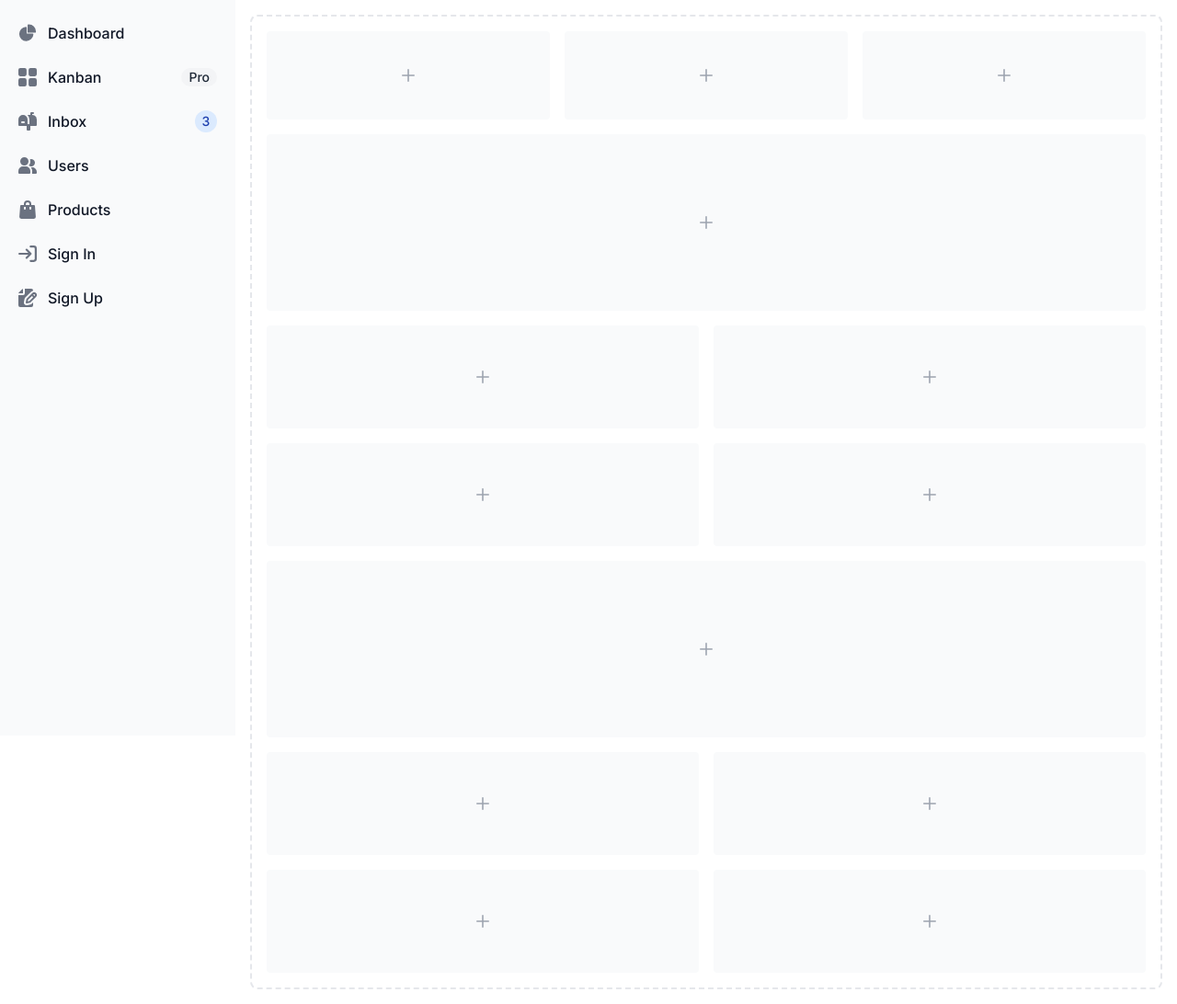
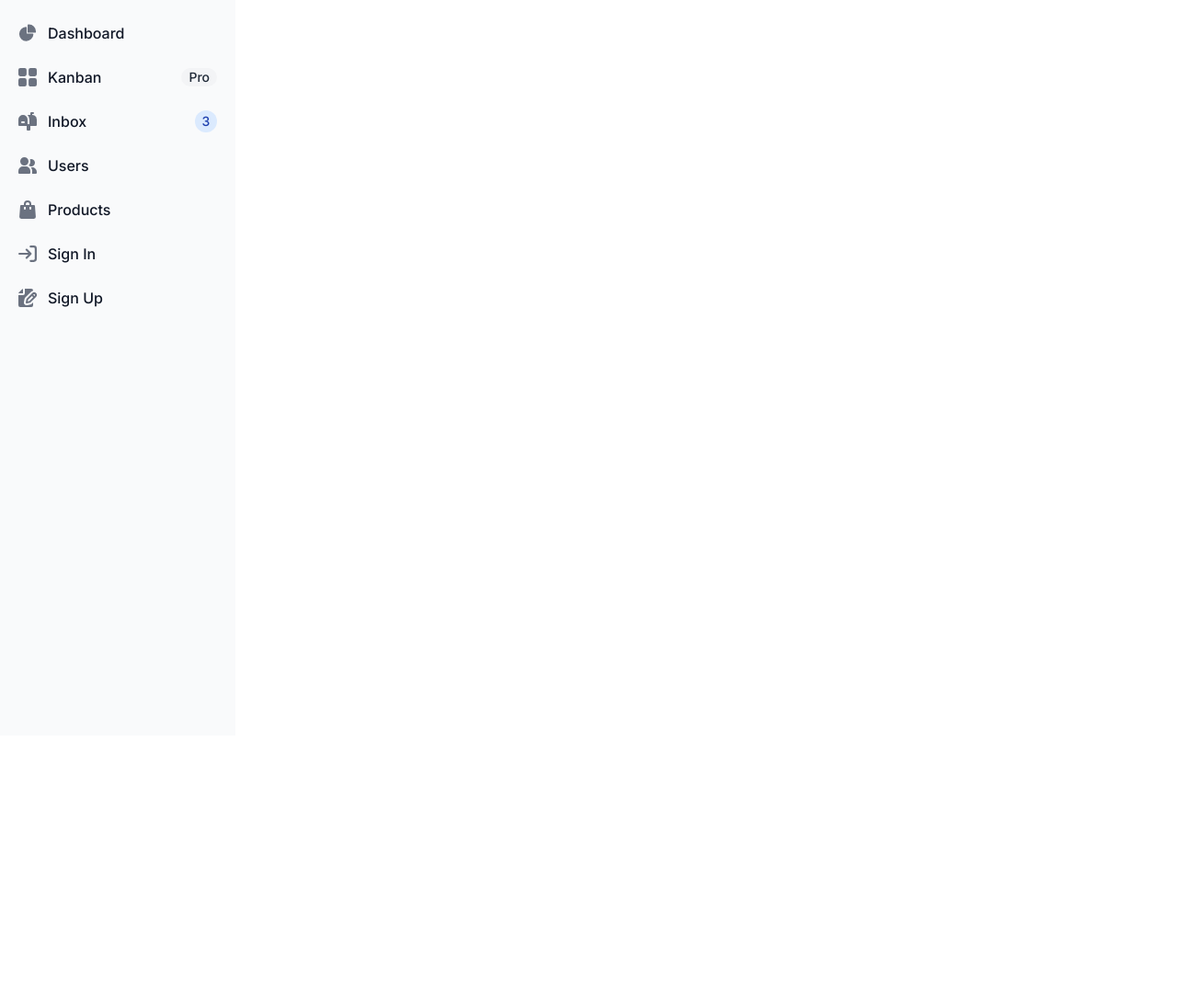
Before and after one commit to kim-kiwon/life-story-fe, a Next.js app: page / in a window 1280 px wide. Shown: the whole page at 92% size. After the commit the page ends 800 px from the top, so only its background shows below. Built offline with nearby package versions, Linux system fonts and the light colour scheme.

Commit message:
remove: 우측 항목 삭제

```diff
--- a/src/app/_components/Sidebar/Sidebar.tsx
+++ b/src/app/_components/Sidebar/Sidebar.tsx
@@ -134,251 +134,6 @@
           </ul>
         </div>
       </aside>
-
-      <div className="p-4 sm:ml-64">
-        <div className="p-4 border-2 border-gray-200 border-dashed rounded-lg dark:border-gray-700">
-          <div className="grid grid-cols-3 gap-4 mb-4">
-            <div className="flex items-center justify-center h-24 rounded bg-gray-50 dark:bg-gray-800">
-              <p className="text-2xl text-gray-400 dark:text-gray-500">
-                <svg
-                  className="w-3.5 h-3.5"
-                  aria-hidden="true"
-                  xmlns="http://www.w3.org/2000/svg"
-                  fill="none"
-                  viewBox="0 0 18 18">
-                  <path
-                    stroke="currentColor"
-                    strokeLinecap="round"
-                    strokeLinejoin="round"
-                    strokeWidth="2"
-                    d="M9 1v16M1 9h16"
-                  />
-                </svg>
-              </p>
-            </div>
-            <div className="flex items-center justify-center h-24 rounded bg-gray-50 dark:bg-gray-800">
-              <p className="text-2xl text-gray-400 dark:text-gray-500">
-                <svg
-                  className="w-3.5 h-3.5"
-                  aria-hidden="true"
-                  xmlns="http://www.w3.org/2000/svg"
-                  fill="none"
-                  viewBox="0 0 18 18">
-                  <path
-                    stroke="currentColor"
-                    strokeLinecap="round"
-                    strokeLinejoin="round"
-                    strokeWidth="2"
-                    d="M9 1v16M1 9h16"
-                  />
-                </svg>
-              </p>
-            </div>
-            <div className="flex items-center justify-center h-24 rounded bg-gray-50 dark:bg-gray-800">
-              <p className="text-2xl text-gray-400 dark:text-gray-500">
-                <svg
-                  className="w-3.5 h-3.5"
-                  aria-hidden="true"
-                  xmlns="http://www.w3.org/2000/svg"
-                  fill="none"
-                  viewBox="0 0 18 18">
-                  <path
-                    stroke="currentColor"
-                    strokeLinecap="round"
-                    strokeLinejoin="round"
-                    strokeWidth="2"
-                    d="M9 1v16M1 9h16"
-                  />
-                </svg>
-              </p>
-            </div>
-          </div>
-          <div className="flex items-center justify-center h-48 mb-4 rounded bg-gray-50 dark:bg-gray-800">
-            <p className="text-2xl text-gray-400 dark:text-gray-500">
-              <svg
-                className="w-3.5 h-3.5"
-                aria-hidden="true"
-                xmlns="http://www.w3.org/2000/svg"
-                fill="none"
-                viewBox="0 0 18 18">
-                <path
-                  stroke="currentColor"
-                  strokeLinecap="round"
-                  strokeLinejoin="round"
-                  strokeWidth="2"
-                  d="M9 1v16M1 9h16"
-                />
-              </svg>
-            </p>
-          </div>
-          <div className="grid grid-cols-2 gap-4 mb-4">
-            <div className="flex items-center justify-center rounded bg-gray-50 h-28 dark:bg-gray-800">
-              <p className="text-2xl text-gray-400 dark:text-gray-500">
-                <svg
-                  className="w-3.5 h-3.5"
-                  aria-hidden="true"
-                  xmlns="http://www.w3.org/2000/svg"
-                  fill="none"
-                  viewBox="0 0 18 18">
-                  <path
-                    stroke="currentColor"
-                    strokeLinecap="round"
-                    strokeLinejoin="round"
-                    strokeWidth="2"
-                    d="M9 1v16M1 9h16"
-                  />
-                </svg>
-              </p>
-            </div>
-            <div className="flex items-center justify-center rounded bg-gray-50 h-28 dark:bg-gray-800">
-              <p className="text-2xl text-gray-400 dark:text-gray-500">
-                <svg
-                  className="w-3.5 h-3.5"
-                  aria-hidden="true"
-                  xmlns="http://www.w3.org/2000/svg"
-                  fill="none"
-                  viewBox="0 0 18 18">
-                  <path
-                    stroke="currentColor"
-                    strokeLinecap="round"
-                    strokeLinejoin="round"
-                    strokeWidth="2"
-                    d="M9 1v16M1 9h16"
-                  />
-                </svg>
-              </p>
-            </div>
-            <div className="flex items-center justify-center rounded bg-gray-50 h-28 dark:bg-gray-800">
-              <p className="text-2xl text-gray-400 dark:text-gray-500">
-                <svg
-                  className="w-3.5 h-3.5"
-                  aria-hidden="true"
-                  xmlns="http://www.w3.org/2000/svg"
-                  fill="none"
-                  viewBox="0 0 18 18">
-                  <path
-                    stroke="currentColor"
-                    strokeLinecap="round"
-                    strokeLinejoin="round"
-                    strokeWidth="2"
-                    d="M9 1v16M1 9h16"
-                  />
-                </svg>
-              </p>
-            </div>
-            <div className="flex items-center justify-center rounded bg-gray-50 h-28 dark:bg-gray-800">
-              <p className="text-2xl text-gray-400 dark:text-gray-500">
-                <svg
-                  className="w-3.5 h-3.5"
-                  aria-hidden="true"
-                  xmlns="http://www.w3.org/2000/svg"
-                  fill="none"
-                  viewBox="0 0 18 18">
-                  <path
-                    stroke="currentColor"
-                    strokeLinecap="round"
-                    strokeLinejoin="round"
-                    strokeWidth="2"
-                    d="M9 1v16M1 9h16"
-                  />
-                </svg>
-              </p>
-            </div>
-          </div>
-          <div className="flex items-center justify-center h-48 mb-4 rounded bg-gray-50 dark:bg-gray-800">
-            <p className="text-2xl text-gray-400 dark:text-gray-500">
-              <svg
-                className="w-3.5 h-3.5"
-                aria-hidden="true"
-                xmlns="http://www.w3.org/2000/svg"
-                fill="none"
-                viewBox="0 0 18 18">
-                <path
-                  stroke="currentColor"
-                  strokeLinecap="round"
-                  strokeLinejoin="round"
-                  strokeWidth="2"
-                  d="M9 1v16M1 9h16"
-                />
-              </svg>
-            </p>
-          </div>
-          <div className="grid grid-cols-2 gap-4">
-            <div className="flex items-center justify-center rounded bg-gray-50 h-28 dark:bg-gray-800">
-              <p className="text-2xl text-gray-400 dark:text-gray-500">
-                <svg
-                  className="w-3.5 h-3.5"
-                  aria-hidden="true"
-                  xmlns="http://www.w3.org/2000/svg"
-                  fill="none"
-                  viewBox="0 0 18 18">
-                  <path
-                    stroke="currentColor"
-                    strokeLinecap="round"
-                    strokeLinejoin="round"
-                    strokeWidth="2"
-                    d="M9 1v16M1 9h16"
-                  />
-                </svg>
-              </p>
-            </div>
-            <div className="flex items-center justify-center rounded bg-gray-50 h-28 dark:bg-gray-800">
-              <p className="text-2xl text-gray-400 dark:text-gray-500">
-                <svg
-                  className="w-3.5 h-3.5"
-                  aria-hidden="true"
-                  xmlns="http://www.w3.org/2000/svg"
-                  fill="none"
-                  viewBox="0 0 18 18">
-                  <path
-                    stroke="currentColor"
-                    strokeLinecap="round"
-                    strokeLinejoin="round"
-                    strokeWidth="2"
-                    d="M9 1v16M1 9h16"
-                  />
-                </svg>
-              </p>
-            </div>
-            <div className="flex items-center justify-center rounded bg-gray-50 h-28 dark:bg-gray-800">
-              <p className="text-2xl text-gray-400 dark:text-gray-500">
-                <svg
-                  className="w-3.5 h-3.5"
-                  aria-hidden="true"
-                  xmlns="http://www.w3.org/2000/svg"
-                  fill="none"
-                  viewBox="0 0 18 18">
-                  <path
-                    stroke="currentColor"
-                    strokeLinecap="round"
-                    strokeLinejoin="round"
-                    strokeWidth="2"
-                    d="M9 1v16M1 9h16"
-                  />
-                </svg>
-              </p>
-            </div>
-            <div className="flex items-center justify-center rounded bg-gray-50 h-28 dark:bg-gray-800">
-              <p className="text-2xl text-gray-400 dark:text-gray-500">
-                <svg
-                  className="w-3.5 h-3.5"
-                  aria-hidden="true"
-                  xmlns="http://www.w3.org/2000/svg"
-                  fill="none"
-                  viewBox="0 0 18 18">
-                  <path
-                    stroke="currentColor"
-                    strokeLinecap="round"
-                    strokeLinejoin="round"
-                    strokeWidth="2"
-                    d="M9 1v16M1 9h16"
-                  />
-                </svg>
-              </p>
-            </div>
-          </div>
-        </div>
-      </div>
     </>
   )
 }
```
